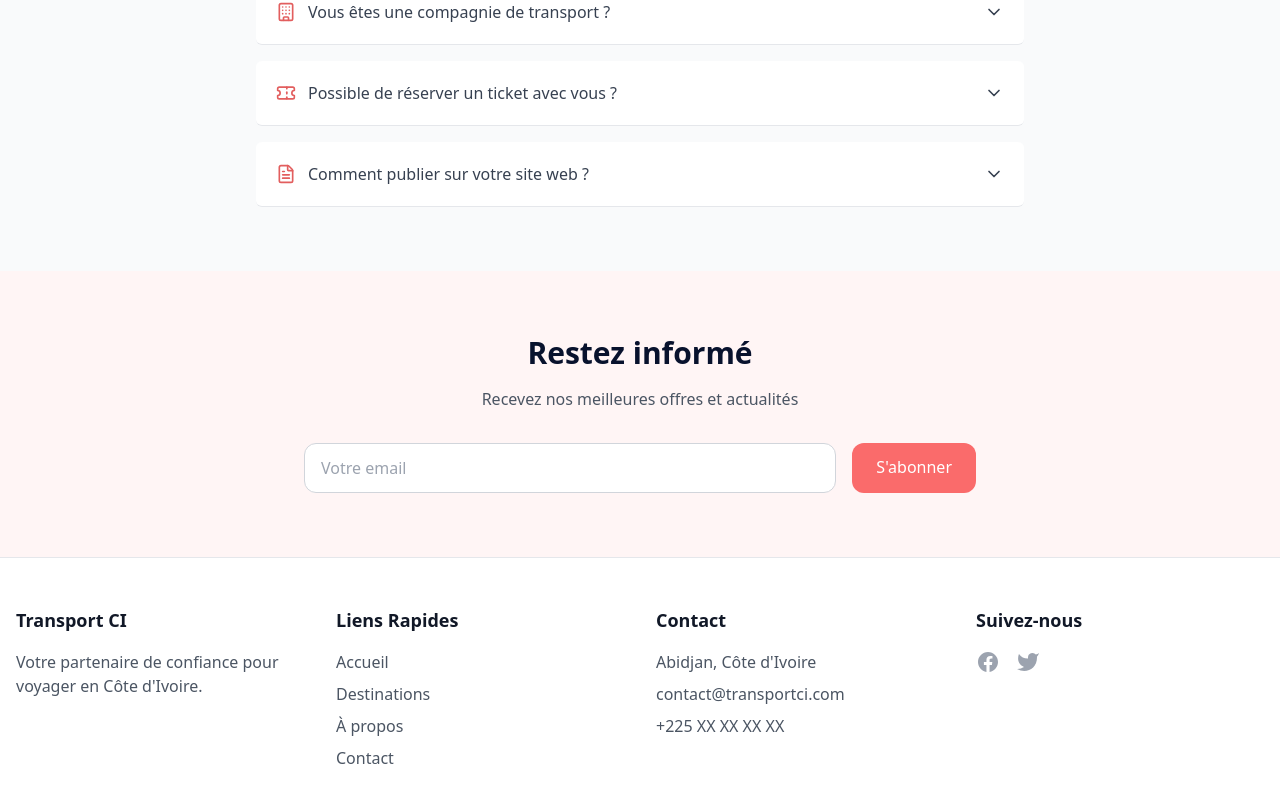
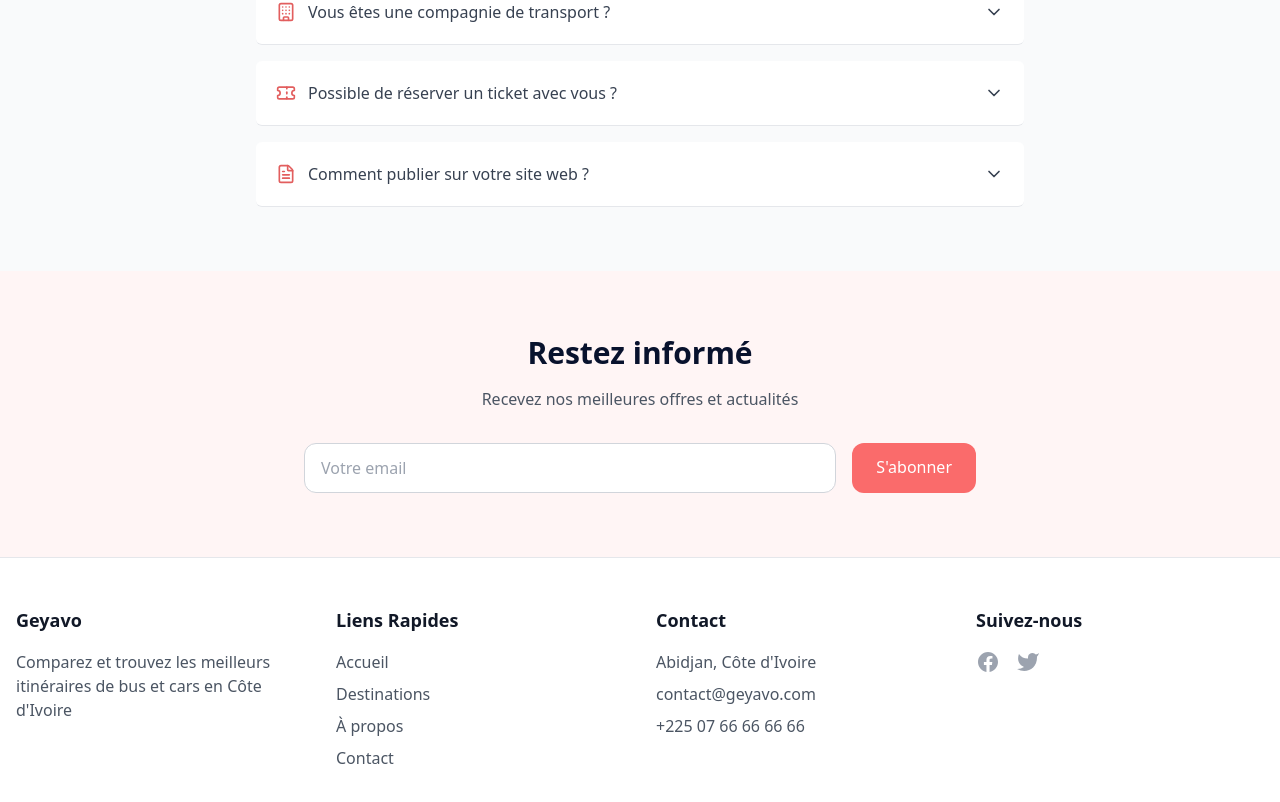
Before and after one commit to ktim-projects/voyagez-front, a Nuxt app: page / in a window 1280 px wide. Shown: the part 2988-3790 px from the top of the page. Built offline with nearby package versions, Linux system fonts and the light colour scheme; no server answers.

Commit message:
chore: update branding from TransportCI to Geyavo and add smooth scroll to destinations

```diff
--- a/components/Footer.vue
+++ b/components/Footer.vue
@@ -3,14 +3,14 @@
     <div class="container mx-auto px-4 py-12">
       <div class="grid grid-cols-1 gap-8 sm:grid-cols-2 lg:grid-cols-4">
         <div>
-          <h3 class="text-gray-900 dark:text-white text-lg font-semibold mb-4">Transport CI</h3>
-          <p class="text-gray-600 dark:text-gray-400">Votre partenaire de confiance pour voyager en Côte d'Ivoire.</p>
+          <h3 class="text-gray-900 dark:text-white text-lg font-semibold mb-4">Geyavo</h3>
+          <p class="text-gray-600 dark:text-gray-400">Comparez et trouvez les meilleurs itinéraires de bus et cars en Côte d'Ivoire</p>
         </div>
         <div>
           <h3 class="text-gray-900 dark:text-white text-lg font-semibold mb-4">Liens Rapides</h3>
           <ul class="space-y-2">
             <li><NuxtLink to="/" class="hover:text-red-600 dark:hover:text-red-500">Accueil</NuxtLink></li>
-            <li><NuxtLink to="/destinations" class="hover:text-red-600 dark:hover:text-red-500">Destinations</NuxtLink></li>
+            <li><NuxtLink @click="scrollToDestinations" class="hover:text-red-600 dark:hover:text-red-500">Destinations</NuxtLink></li>
             <li><NuxtLink to="/about" class="hover:text-red-600 dark:hover:text-red-500">À propos</NuxtLink></li>
             <li><NuxtLink to="/contact" class="hover:text-red-600 dark:hover:text-red-500">Contact</NuxtLink></li>
           </ul>
@@ -19,8 +19,8 @@
           <h3 class="text-gray-900 dark:text-white text-lg font-semibold mb-4">Contact</h3>
           <ul class="space-y-2">
             <li>Abidjan, Côte d'Ivoire</li>
-            <li>contact@transportci.com</li>
-            <li>+225 XX XX XX XX</li>
+            <li>contact@geyavo.com</li>
+            <li>+225 07 66 66 66 66</li>
           </ul>
         </div>
         <div>
@@ -46,3 +46,14 @@
     </div>
   </footer>
 </template>
+
+<script setup lang="ts">
+
+const scrollToDestinations = () => {
+  const destinations = document.querySelector('.popular-destinations-section');
+  if (destinations) {
+    destinations.scrollIntoView({ behavior: 'smooth' });
+  }
+};
+
+</script>
--- a/nuxt.config.ts
+++ b/nuxt.config.ts
@@ -36,7 +36,7 @@ export default defineNuxtConfig({
 
   app: {
     head: {
-      title: 'VoyageCompare - Trouvez le meilleur itinéraire',
+      title: 'Geyavo - Trouvez le meilleur itinéraire',
       meta: [
         { charset: 'utf-8' },
         { name: 'viewport', content: 'width=device-width, initial-scale=1' },
```
